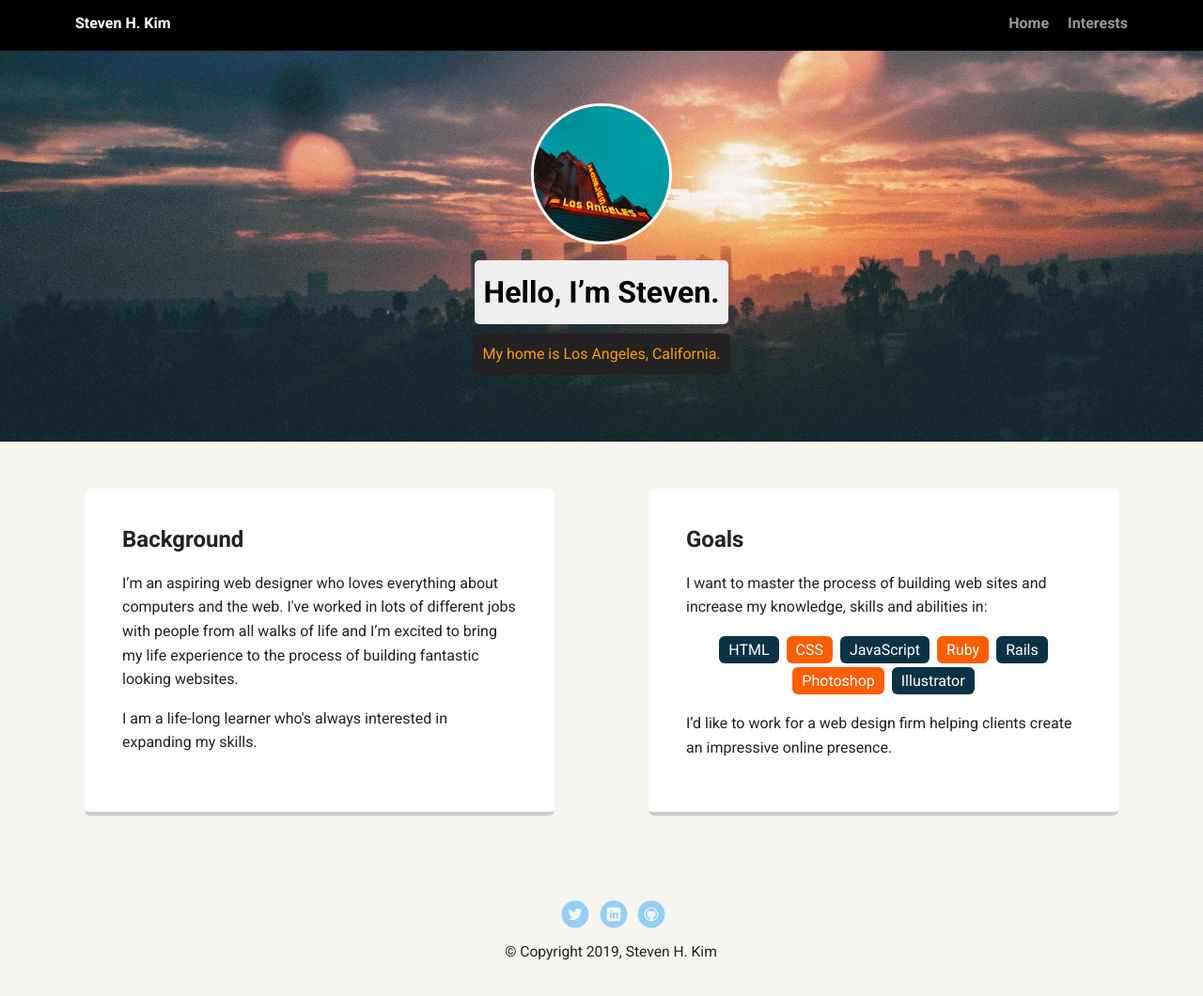
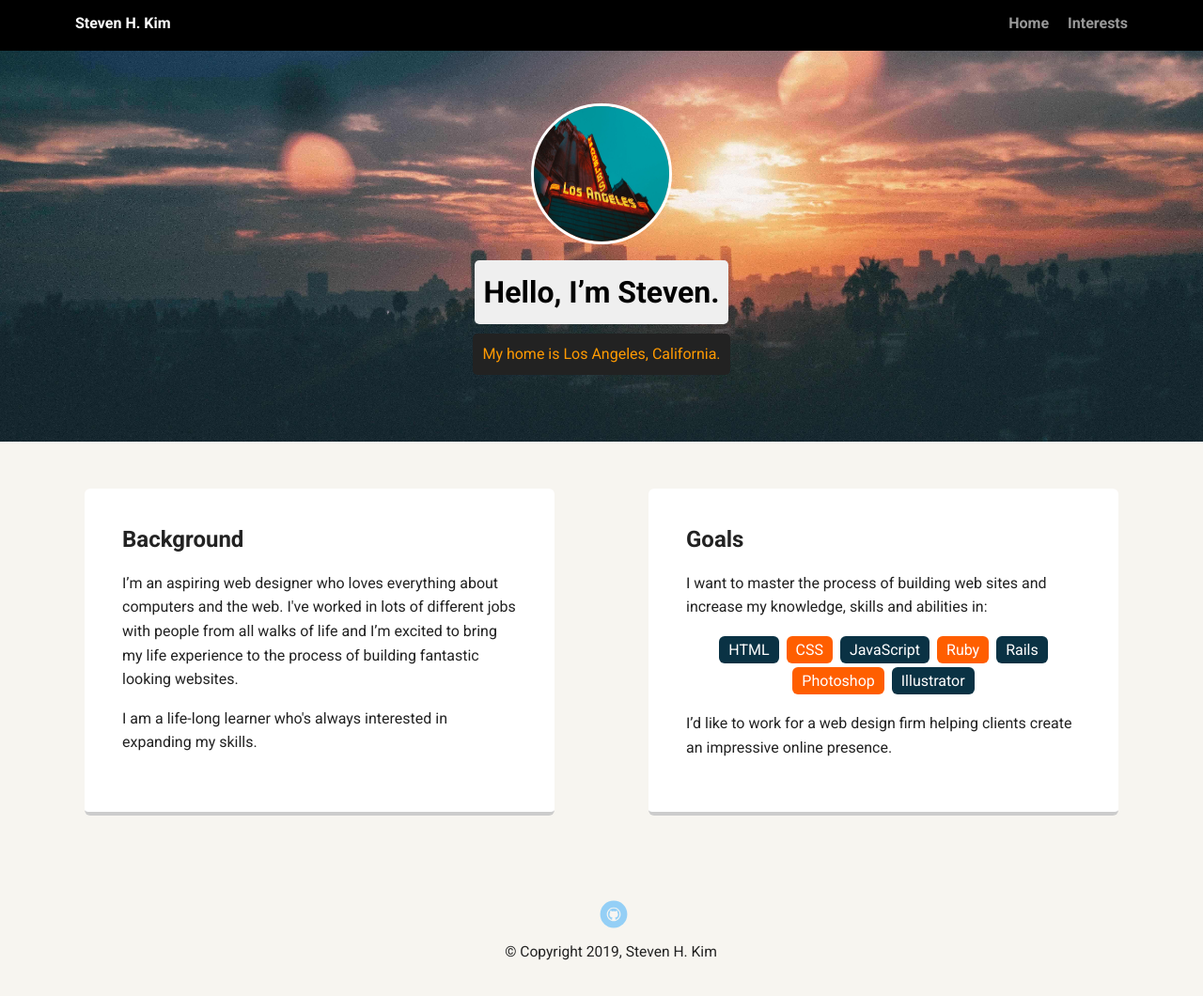
Before and after one commit to shkim1026/Portfolio-Project, a plain HTML site: page index.html in a window 1280 px wide. Shown: the whole page at 94% size. Drawn offline with Linux system fonts and the light colour scheme; a web font is replaced by a local one.

Commit message:
Attached GitHub link to href and replaced profile image with a resized version.

```diff
--- a/index.html
+++ b/index.html
@@ -12,12 +12,12 @@
         <ul class="nav">
           <li class="name">Steven H. Kim</li>
           <li><a href="index.html">Home</a></li>
-          <li><a href="pages/interests.html">Interests</a></li>
+          <li><a href="interests.html">Interests</a></li>
         </ul>
     </div>
 
     <header>
-      <img src="images/pexels-photo-LA-sign.jpeg" alt="Image of Los Angeles Theatre Sign" class="profile-image">
+      <img src="images/rsz_pexels-photo-la-sign.jpg" alt="Image of Los Angeles Theatre Sign" class="profile-image">
       <h1 class="tag name">Hello, I’m Steven.</h1>
       <p class="tag location">My home is Los Angeles, California.</p>
     </header>
@@ -47,9 +47,7 @@
     </main>
     <footer>
       <ul>
-        <li><a href="#" class="social twitter">Twitter</a></li>
-        <li><a href="#" class="social linkedin">LinkedIn</a></li>
-        <li><a href="#" class="social github">Github</a></li>
+        <li><a href="https://github.com/shkim1026" target="_blank" class="social github">Github</a></li>
       </ul>
       <p class="copyright">&copy; Copyright 2019, Steven H. Kim</p>
     </footer>
```
Also changed, not shown: interests.html (+2 -4 lines), images/pexels-photo-LA-sign.jpeg (deleted), images/rsz_pexels-photo-la-sign.jpg (added).
